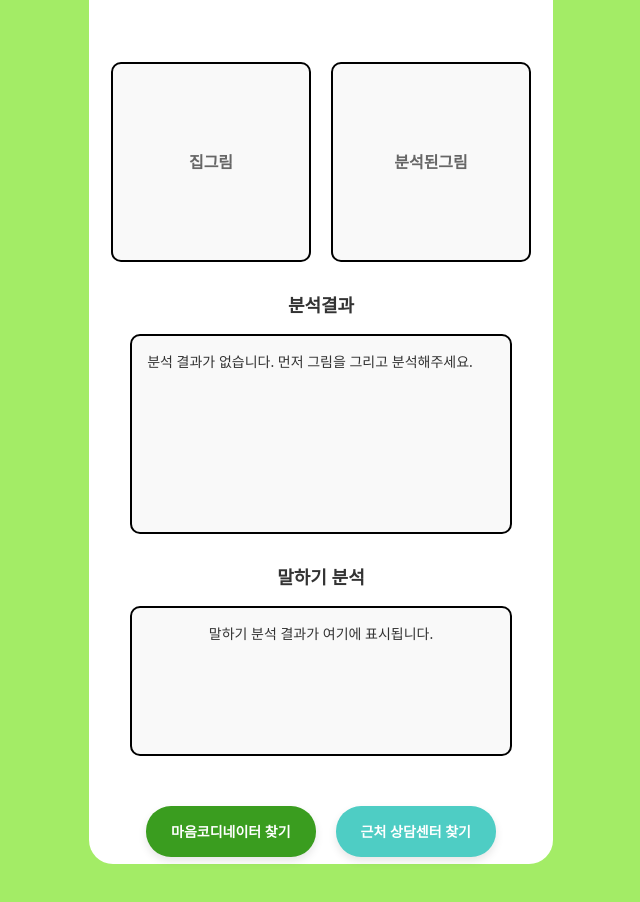
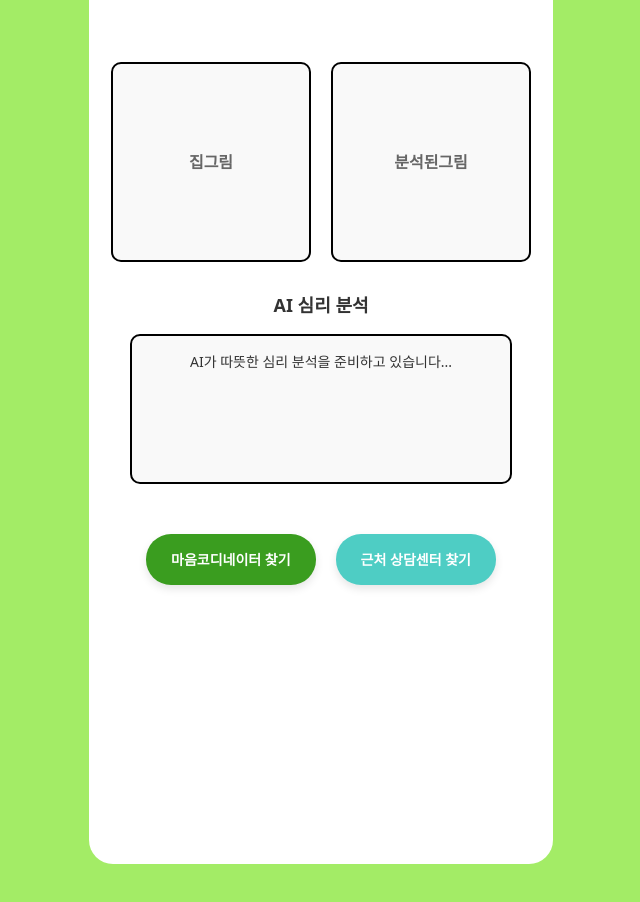
Before and after one commit to Bobgyu/mindcanvas_front, a React (Vite) app: page /draw/analysis in a window 1280 px wide. Shown: the top 902 px of the page, without its empty margins (319-959 px from the left). After the commit the page ends 864 px from the top, so only its background shows below. Built offline with nearby package versions, Linux system fonts and the light colour scheme.

Commit message:
analyzer

```diff
--- a/src/draw/analysis.jsx
+++ b/src/draw/analysis.jsx
@@ -3,7 +3,6 @@ import { useState, useEffect } from 'react'
 
 function Analysis() {
   const navigate = useNavigate()
-  const [analysisResult, setAnalysisResult] = useState('')
   const [speechAnalysis, setSpeechAnalysis] = useState('')
   const [analysisData, setAnalysisData] = useState(null)
   const [drawnImage, setDrawnImage] = useState(null)
@@ -109,16 +108,15 @@ function Analysis() {
           })
         }
 
-        setAnalysisResult(resultText)
 
         // 챗봇 분석 요청
         getChatbotAnalysis(parsedAnalysis)
       } catch (error) {
         console.error('분석 결과 파싱 오류:', error)
-        setAnalysisResult('분석 결과를 불러오는 중 오류가 발생했습니다.')
+        console.error('분석 결과를 불러오는 중 오류가 발생했습니다.')
       }
     } else {
-      setAnalysisResult('분석 결과가 없습니다. 먼저 그림을 그리고 분석해주세요.')
+      console.log('분석 결과가 없습니다. 먼저 그림을 그리고 분석해주세요.')
     }
   }, [])
 
@@ -278,40 +276,6 @@ function Analysis() {
           </div>
         </div>
 
-        {/* 분석결과 영역 */}
-        <div style={{
-          display: 'flex',
-          flexDirection: 'column',
-          gap: '15px',
-          alignItems: 'center'
-        }}>
-          <h3 style={{
-            fontSize: '18px',
-            fontWeight: 'bold',
-            color: '#333',
-            margin: 0
-          }}>
-            분석결과
-          </h3>
-          <div style={{
-            width: '90%',
-            maxWidth: '600px',
-            minHeight: '200px',
-            maxHeight: '300px',
-            border: '2px solid #000',
-            borderRadius: '10px',
-            padding: '15px',
-            backgroundColor: '#f9f9f9',
-            fontSize: '14px',
-            color: '#333',
-            whiteSpace: 'pre-line',
-            textAlign: 'left',
-            overflow: 'auto',
-            lineHeight: '1.5'
-          }}>
-            {analysisResult || '분석 결과가 여기에 표시됩니다.'}
-          </div>
-        </div>
 
         {/* 말하기 분석 영역 */}
         <div style={{
@@ -326,7 +290,7 @@ function Analysis() {
             color: '#333',
             margin: 0
           }}>
-            말하기 분석
+            AI 심리 분석
           </h3>
           <div style={{
             width: '90%',
@@ -386,7 +350,7 @@ function Analysis() {
                 <span>챗봇이 따뜻한 분석을 준비하고 있어요...</span>
               </div>
             ) : (
-              speechAnalysis || '말하기 분석 결과가 여기에 표시됩니다.'
+              speechAnalysis || 'AI가 따뜻한 심리 분석을 준비하고 있습니다...'
             )}
           </div>
         </div>
--- a/src/draw/person-analysis.jsx
+++ b/src/draw/person-analysis.jsx
@@ -3,7 +3,6 @@ import { useState, useEffect } from 'react'
 
 function PersonAnalysis() {
   const navigate = useNavigate()
-  const [analysisResult, setAnalysisResult] = useState('')
   const [speechAnalysis, setSpeechAnalysis] = useState('')
   const [drawnImage, setDrawnImage] = useState(null)
   const [analyzedImage, setAnalyzedImage] = useState(null)
@@ -215,16 +214,15 @@ function PersonAnalysis() {
           resultText += '1. 훌륭한 사람 그림입니다! 더 창의적인 요소들을 추가해보세요.\n'
         }
 
-        setAnalysisResult(resultText)
 
         // 챗봇 분석 요청
         getChatbotAnalysis(parsedAnalysis)
       } catch (error) {
         console.error('분석 결과 파싱 오류:', error)
-        setAnalysisResult('분석 결과를 불러오는 중 오류가 발생했습니다.')
+        console.error('분석 결과를 불러오는 중 오류가 발생했습니다.')
       }
     } else {
-      setAnalysisResult('분석 결과가 없습니다. 먼저 사람을 그리고 분석해주세요.')
+      console.log('분석 결과가 없습니다. 먼저 사람을 그리고 분석해주세요.')
     }
   }, [])
 
@@ -384,40 +382,6 @@ function PersonAnalysis() {
           </div>
         </div>
 
-        {/* 분석결과 영역 */}
-        <div style={{
-          display: 'flex',
-          flexDirection: 'column',
-          gap: '15px',
-          alignItems: 'center'
-        }}>
-          <h3 style={{
-            fontSize: '18px',
-            fontWeight: 'bold',
-            color: '#333',
-            margin: 0
-          }}>
-            {selectedGender === 'male' ? '남성' : '여성'} 분석결과
-          </h3>
-          <div style={{
-            width: '90%',
-            maxWidth: '600px',
-            minHeight: '200px',
-            maxHeight: '300px',
-            border: '2px solid #000',
-            borderRadius: '10px',
-            padding: '15px',
-            backgroundColor: '#f9f9f9',
-            fontSize: '14px',
-            color: '#333',
-            whiteSpace: 'pre-line',
-            textAlign: 'left',
-            overflow: 'auto',
-            lineHeight: '1.5'
-          }}>
-            {analysisResult || '분석 결과가 여기에 표시됩니다.'}
-          </div>
-        </div>
 
         {/* 말하기 분석 영역 */}
         <div style={{
@@ -432,7 +396,7 @@ function PersonAnalysis() {
             color: '#333',
             margin: 0
           }}>
-            말하기 분석
+            AI 심리 분석
           </h3>
           <div style={{
             width: '90%',
@@ -492,7 +456,7 @@ function PersonAnalysis() {
                 <span>챗봇이 따뜻한 분석을 준비하고 있어요...</span>
               </div>
             ) : (
-              speechAnalysis || '말하기 분석 결과가 여기에 표시됩니다.'
+              speechAnalysis || 'AI가 따뜻한 심리 분석을 준비하고 있습니다...'
             )}
           </div>
         </div>
--- a/src/draw/tree-analysis.jsx
+++ b/src/draw/tree-analysis.jsx
@@ -3,7 +3,6 @@ import { useState, useEffect } from 'react'
 
 function TreeAnalysis() {
   const navigate = useNavigate()
-  const [analysisResult, setAnalysisResult] = useState('')
   const [speechAnalysis, setSpeechAnalysis] = useState('')
   const [drawnImage, setDrawnImage] = useState(null)
   const [analyzedImage, setAnalyzedImage] = useState(null)
@@ -174,16 +173,15 @@ function TreeAnalysis() {
           resultText += '1. 훌륭한 나무 그림입니다! 더 창의적인 요소들을 추가해보세요.\n'
         }
 
-        setAnalysisResult(resultText)
 
         // 챗봇 분석 요청
         getChatbotAnalysis(parsedAnalysis)
       } catch (error) {
         console.error('분석 결과 파싱 오류:', error)
-        setAnalysisResult('분석 결과를 불러오는 중 오류가 발생했습니다.')
+        console.error('분석 결과를 불러오는 중 오류가 발생했습니다.')
       }
     } else {
-      setAnalysisResult('분석 결과가 없습니다. 먼저 나무를 그리고 분석해주세요.')
+      console.log('분석 결과가 없습니다. 먼저 나무를 그리고 분석해주세요.')
     }
   }, [])
 
@@ -343,40 +341,6 @@ function TreeAnalysis() {
           </div>
         </div>
 
-        {/* 분석결과 영역 */}
-        <div style={{
-          display: 'flex',
-          flexDirection: 'column',
-          gap: '15px',
-          alignItems: 'center'
-        }}>
-          <h3 style={{
-            fontSize: '18px',
-            fontWeight: 'bold',
-            color: '#333',
-            margin: 0
-          }}>
-            나무 분석결과
-          </h3>
-          <div style={{
-            width: '90%',
-            maxWidth: '600px',
-            minHeight: '200px',
-            maxHeight: '300px',
-            border: '2px solid #000',
-            borderRadius: '10px',
-            padding: '15px',
-            backgroundColor: '#f9f9f9',
-            fontSize: '14px',
-            color: '#333',
-            whiteSpace: 'pre-line',
-            textAlign: 'left',
-            overflow: 'auto',
-            lineHeight: '1.5'
-          }}>
-            {analysisResult || '분석 결과가 여기에 표시됩니다.'}
-          </div>
-        </div>
 
         {/* 말하기 분석 영역 */}
         <div style={{
@@ -391,7 +355,7 @@ function TreeAnalysis() {
             color: '#333',
             margin: 0
           }}>
-            말하기 분석
+            AI 심리 분석
           </h3>
           <div style={{
             width: '90%',
@@ -451,7 +415,7 @@ function TreeAnalysis() {
                 <span>챗봇이 따뜻한 분석을 준비하고 있어요...</span>
               </div>
             ) : (
-              speechAnalysis || '말하기 분석 결과가 여기에 표시됩니다.'
+              speechAnalysis || 'AI가 따뜻한 심리 분석을 준비하고 있습니다...'
             )}
           </div>
         </div>
```
